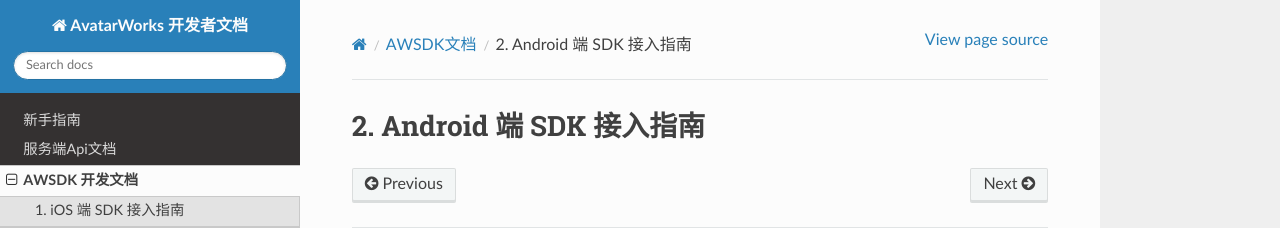
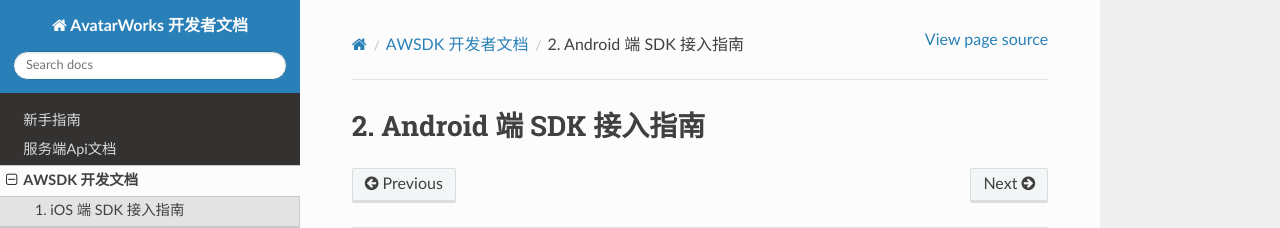
Before and after one commit to avatarworks/doc, a Sphinx documentation site: the page built from source/awsdk/android.rst, in a window 1280 px wide. Shown: the top 228 px of the page. Built offline with Sphinx 7.4.7 and the Read the Docs theme 2.0.0, drawn with Linux system fonts in a browser that asks for light colours.

Commit message:
Update index.rst

```diff
--- a/source/awsdk/index.rst
+++ b/source/awsdk/index.rst
@@ -1,11 +1,11 @@
 .. _database-overview:
 
-AWSDK文档
+AWSDK 开发者文档
 =======================
 
 
 .. toctree::
-    :maxdepth: 3
+    :maxdepth: 5
     :numbered: 5
 
     /awsdk/ios
```
